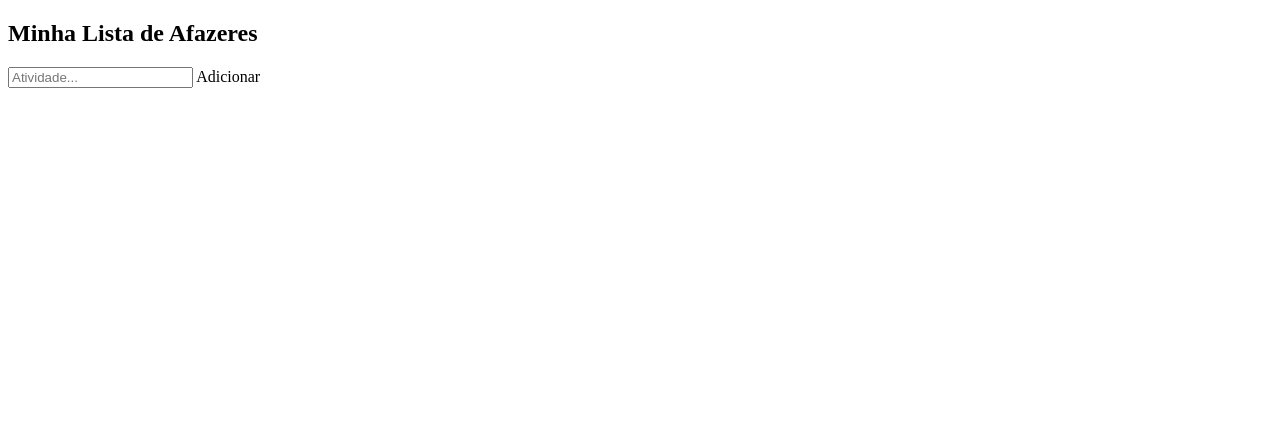
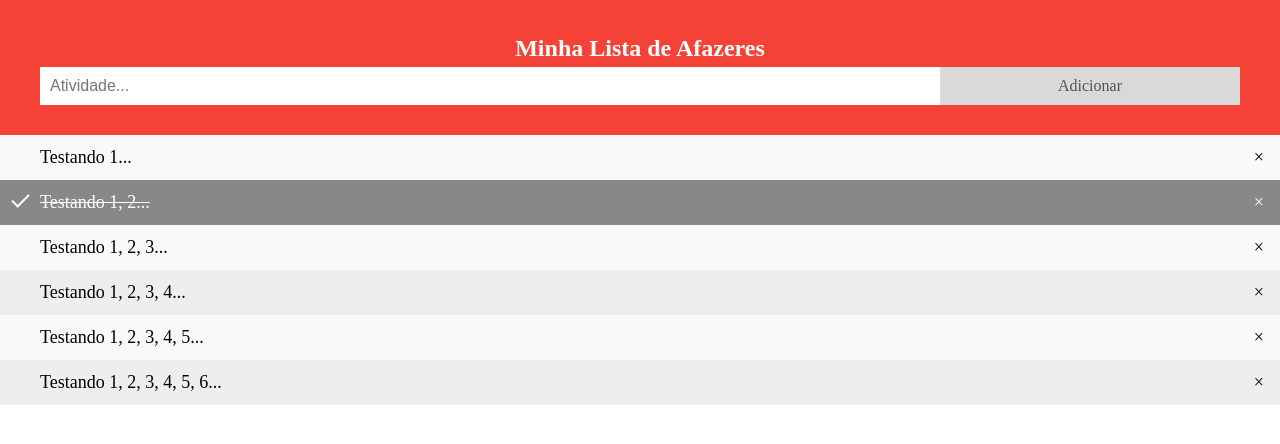
Before and after one commit to Dev-Atsushi/Lista-de-Afazeres, a plain HTML site: page src/index.html in a window 1280 px wide. Both pictures are taken after a click on the element "Adicionar". Drawn offline with Linux system fonts and the light colour scheme.

Commit message:
Adicionado Css e JavaScript para a Lista

```diff
--- /dev/null
+++ b/src/index.css
@@ -0,0 +1,122 @@
+/** @format */
+
+body {
+    margin: 0;
+    min-width: 250px;
+}
+
+/* Include the padding and border in an element's total width and height */
+* {
+    box-sizing: border-box;
+}
+
+/* Remove margins and padding from the list */
+ul {
+    margin: 0;
+    padding: 0;
+}
+
+/* Style the list items */
+ul li {
+    cursor: pointer;
+    position: relative;
+    padding: 12px 8px 12px 40px;
+    list-style-type: none;
+    background: #eee;
+    font-size: 18px;
+    transition: 0.2s;
+
+    /* make the list items unselectable */
+    -webkit-user-select: none;
+    -moz-user-select: none;
+    -ms-user-select: none;
+    user-select: none;
+}
+
+/* Set all odd list items to a different color (zebra-stripes) */
+ul li:nth-child(odd) {
+    background: #f9f9f9;
+}
+
+/* Darker background-color on hover */
+ul li:hover {
+    background: #ddd;
+}
+
+/* When clicked on, add a background color and strike out text */
+ul li.checked {
+    background: #888;
+    color: #fff;
+    text-decoration: line-through;
+}
+
+/* Add a "checked" mark when clicked on */
+ul li.checked::before {
+    content: "";
+    position: absolute;
+    border-color: #fff;
+    border-style: solid;
+    border-width: 0 2px 2px 0;
+    top: 10px;
+    left: 16px;
+    transform: rotate(45deg);
+    height: 15px;
+    width: 7px;
+}
+
+/* Style the close button */
+.close {
+    position: absolute;
+    right: 0;
+    top: 0;
+    padding: 12px 16px 12px 16px;
+}
+
+.close:hover {
+    background-color: #f44336;
+    color: white;
+}
+
+/* Style the header */
+.header {
+    background-color: #f44336;
+    padding: 30px 40px;
+    color: white;
+    text-align: center;
+}
+
+/* Clear floats after the header */
+.header:after {
+    content: "";
+    display: table;
+    clear: both;
+}
+
+/* Style the input */
+input {
+    margin: 0;
+    border: none;
+    border-radius: 0;
+    width: 75%;
+    padding: 10px;
+    float: left;
+    font-size: 16px;
+}
+
+/* Style the "Add" button */
+.addBtn {
+    padding: 10px;
+    width: 25%;
+    background: #d9d9d9;
+    color: #555;
+    float: left;
+    text-align: center;
+    font-size: 16px;
+    cursor: pointer;
+    transition: 0.3s;
+    border-radius: 0;
+}
+
+.addBtn:hover {
+    background-color: #bbb;
+}
--- a/src/index.html
+++ b/src/index.html
@@ -6,14 +6,24 @@
         <meta charset="UTF-8" />
         <meta http-equiv="X-UA-Compatible" content="IE=edge" />
         <meta name="viewport" content="width=device-width, initial-scale=1.0" />
+        <link rel="stylesheet" href="index.css">
     </head>
     <body>
-        <div id="myDiv" class="header">
-            <h2>Minha Lista de Afazeres</h2>
+        <div id="myDIV" class="header">
+            <h2 style="margin: 5px">Minha Lista de Afazeres</h2>
             <input type="text" id="myInput" placeholder="Atividade..." />
             <span onclick="newElement()" class="addBtn">Adicionar</span>
         </div>
 
-        <ul id="myUl"></ul>
+        <ul id="myUL">
+            <li>Testando 1...</li>
+            <li class="checked">Testando 1, 2...</li>
+            <li>Testando 1, 2, 3...</li>
+            <li>Testando 1, 2, 3, 4...</li>
+            <li>Testando 1, 2, 3, 4, 5...</li>
+            <li>Testando 1, 2, 3, 4, 5, 6...</li>
+        </ul>
+
+        <script src="index.js"></script>
     </body>
 </html>
--- /dev/null
+++ b/src/index.js
@@ -0,0 +1,61 @@
+/** @format */
+
+// Create a "close" button and append it to each list item
+var myNodelist = document.getElementsByTagName("LI");
+var i;
+for (i = 0; i < myNodelist.length; i++) {
+    var span = document.createElement("SPAN");
+    var txt = document.createTextNode("\u00D7");
+    span.className = "close";
+    span.appendChild(txt);
+    myNodelist[i].appendChild(span);
+}
+
+// Click on a close button to hide the current list item
+var close = document.getElementsByClassName("close");
+var i;
+for (i = 0; i < close.length; i++) {
+    close[i].onclick = function () {
+        var div = this.parentElement;
+        div.style.display = "none";
+    };
+}
+
+// Add a "checked" symbol when clicking on a list item
+var list = document.querySelector("ul");
+list.addEventListener(
+    "click",
+    function (ev) {
+        if (ev.target.tagName === "LI") {
+            ev.target.classList.toggle("checked");
+        }
+    },
+    false
+);
+
+// Create a new list item when clicking on the "Add" button
+function newElement() {
+    var li = document.createElement("li");
+    var inputValue = document.getElementById("myInput").value;
+    var t = document.createTextNode(inputValue);
+    li.appendChild(t);
+    if (inputValue === "") {
+        alert("You must write something!");
+    } else {
+        document.getElementById("myUL").appendChild(li);
+    }
+    document.getElementById("myInput").value = "";
+
+    var span = document.createElement("SPAN");
+    var txt = document.createTextNode("\u00D7");
+    span.className = "close";
+    span.appendChild(txt);
+    li.appendChild(span);
+
+    for (i = 0; i < close.length; i++) {
+        close[i].onclick = function () {
+            var div = this.parentElement;
+            div.style.display = "none";
+        };
+    }
+}
```
